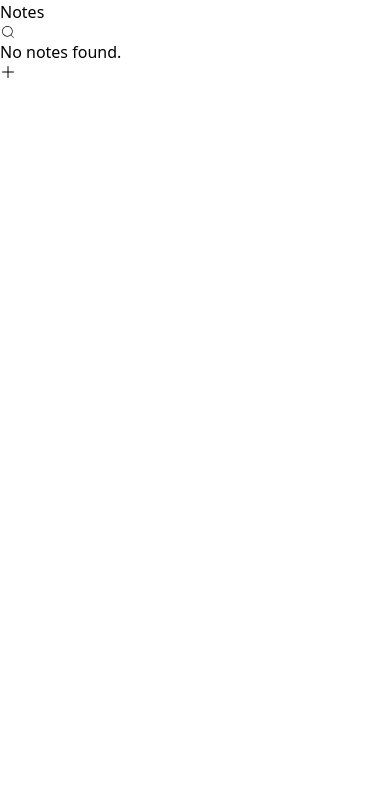
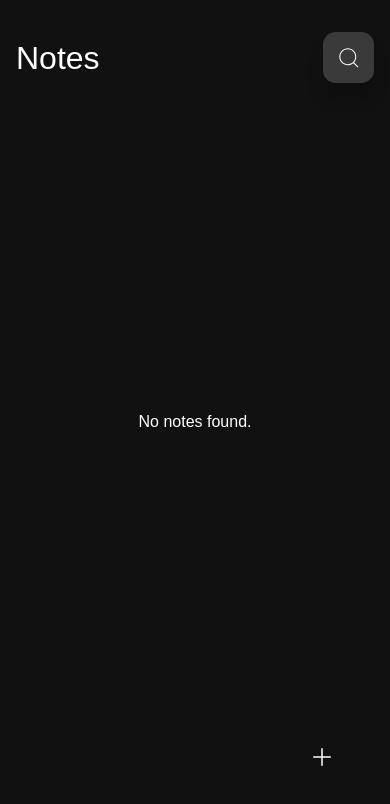
Before and after one commit to savidyainduma/Notes-App, a React (Create React App) app: page / in a window 390 px wide. Shown: the top 804 px of the page. Built offline with nearby package versions, Linux system fonts and the light colour scheme.

Commit message:
All completed

```diff
--- a/src/index.css
+++ b/src/index.css
@@ -1,3 +1,222 @@
 @tailwind base;
 @tailwind components;
 @tailwind utilities;
+
+@import url('https://fonts.googleapis.com/css2?family=Montserrat:wght@300;400;500;600;700&display=swap');
+
+* {
+    margin: 0;
+    padding: 0;
+    border: 0;
+    outline: 0;
+    list-style: none;
+    text-decoration: none;
+    box-sizing: border-box;
+}
+
+:root {
+    --color-bg-dark: #3a3a3a;
+    --color-bg-black: #111111;
+    --color-white: #fefefe;
+    --color-primary: #7634d8;
+    --color-danger: rgb(249, 84, 84);
+}
+
+body {
+    font-family: 'Montserrat', sans-serif;
+    display: grid;
+    place-items: center;
+    color: var(--color-white);
+    background: #ccc;
+    line-height: 1.5;
+}
+
+.btn {
+    background: var(--color-bg-dark);
+    border-radius: 0.8rem;
+    padding: 0.8rem;
+    font-size: 1.6rem;
+    color: var(--color-white);
+    box-shadow: 0 1rem 1rem rgba(0, 0, 0, 0.2);
+    transition: all 300ms ease;
+}
+
+.btn.lg {
+    padding: 0.8rem 1.5rem;
+    font-size: 1.2rem;
+    box-shadow: 0 1rem 1.5rem rgba(0, 0, 0, 0.4);
+}
+
+.btn.danger {
+    background: var(--color-danger);
+}
+
+.btn.primary {
+    background: var(--color-primary);
+}
+
+.btn:hover {
+    cursor: pointer;
+    box-shadow: none;
+}
+
+#app {
+    background: var(--color-bg-black);
+    height: 48rem;
+    width: 24rem;
+    padding: 2rem 1.6rem;
+    overflow-y: scroll;
+    position: relative;
+}
+
+::-webkit-scrollbar {
+    display: none;
+}
+
+h2,  h4 {
+    font-weight: 500;
+}
+
+h2 {
+    font-size: 2rem;
+}
+
+
+
+
+
+
+/* NOTES PAGE */
+.notes__header {
+    display: flex;
+    align-items: center;
+    justify-content: space-between;
+    padding: 0 1.6rem 1.5rem;
+    background: var(--color-bg-black);
+    z-index: 9;
+}
+
+
+.notes__header input {
+    padding: 0.7rem 1rem;
+    background: transparent;
+    border: 1px solid var(--color-bg-dark);
+    border-radius: 0.6rem;
+    color: var(--color-white);
+    font-size: 1.1rem;
+    width: 100%;
+    margin-right: 1.5rem;
+}
+
+.notes__container {
+    display: grid;
+    grid-template-columns: 1fr 1fr;
+    gap: 1.2rem;
+}
+
+.empty__notes {
+    position: absolute;
+    left: 50%;
+    top: 50%;
+    transform: translate(-50%, -50%);
+}
+
+.note {
+    background: var(--color-primary);
+    padding: 1rem;
+    display: flex;
+    flex-direction: column;
+    gap: 1rem;
+    cursor: pointer;
+    transition: all 300ms ease;
+    color: var(--color-white);
+}
+
+.note:hover {
+    opacity: 0.9;
+}
+
+.note:nth-child(3) {
+    grid-column: 1/3;
+}
+
+.note:nth-child(4) {
+    grid-row: 3/5;
+}
+
+.note:nth-child(7) {
+    grid-column: 1/3;
+}
+
+.note p {
+    font-size: 0.8rem;
+    opacity: 0.85;
+}
+
+.add__btn {
+    position: fixed;
+    bottom: 5rem;
+    right: 33rem;
+    padding: 1rem;
+}
+
+
+
+
+
+/* CREATE NOTE & EDIT NOTE PAGE */
+.create-note__header {
+    display: flex;
+    justify-content: space-between;
+    align-items: center;
+}
+
+.create-note__form {
+    display: flex;
+    flex-direction: column;
+    gap: 1rem;
+    margin-top: 2rem;
+}
+
+.create-note__form input, .create-note__form textarea {
+    width: 100%;
+    padding: 0.5rem 1rem;
+    background: transparent;
+    border-radius: 0.2rem;
+    font-size: 1.1rem;
+    color: var(--color-white);
+}
+
+.create-note__form input {
+    font-size: 2rem;
+}
+
+
+/* MEDIA QUERIES FOR PHONES */
+@media screen and (max-width: 600px) {
+    #app {
+        width: 100vw;
+        height: 100vh;
+        padding: 2rem 1rem;
+    }
+
+    .notes__header {
+        width: 100%;
+        padding: 2rem 1rem;
+        position: fixed;
+        top: 0;
+        left: 0;
+    }
+
+    .notes__container {
+        margin-top: 5rem;
+        gap: 1rem;
+    }
+    .add__btn {
+        padding: 1.5rem;
+        font-size: 1.5rem;
+        bottom: 6%;
+        right: 2rem;
+    }
+
+}
--- a/src/pages/Notes.jsx
+++ b/src/pages/Notes.jsx
@@ -33,7 +33,7 @@ import { SiG2 } from 'react-icons/si'
           filteredNotes.map(note => <NoteItem key={note.id} note={note} />)
         }
         </div>
-        <Link to={'/create-note'} className='btn add__btn'><BsPlusLg/></Link>
+        <Link to={'/create-note'} className='add__btn'><BsPlusLg/></Link>
      </section>
    )
  }
```
